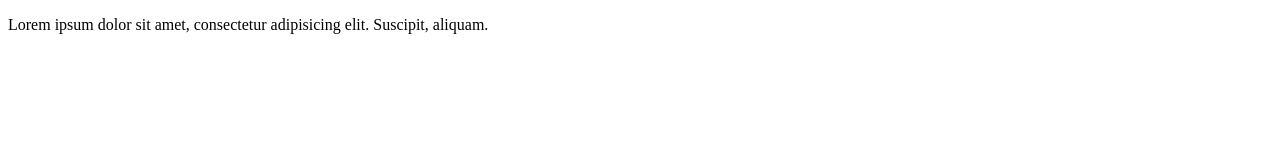
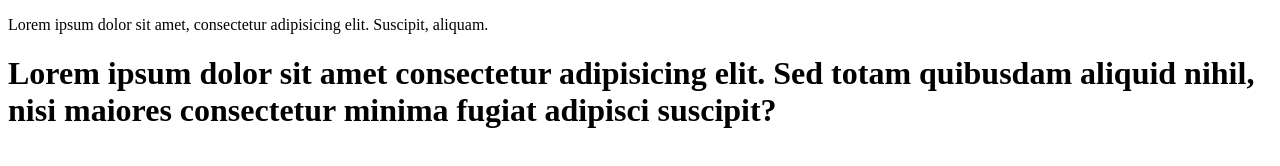
Before and after one commit to MohammadIsmaail/localrepo1wala, a plain HTML site: page index.html in a window 1280 px wide. Drawn offline with Linux system fonts and the light colour scheme.

Commit message:
Second commit 1.1

```diff
--- a/index.html
+++ b/index.html
@@ -7,5 +7,6 @@
 </head>
 <body>
     <p>Lorem ipsum dolor sit amet, consectetur adipisicing elit. Suscipit, aliquam.</p>
+    <h1>Lorem ipsum dolor sit amet consectetur adipisicing elit. Sed totam quibusdam aliquid nihil, nisi maiores consectetur minima fugiat adipisci suscipit?</h1>
 </body>
 </html>
```
